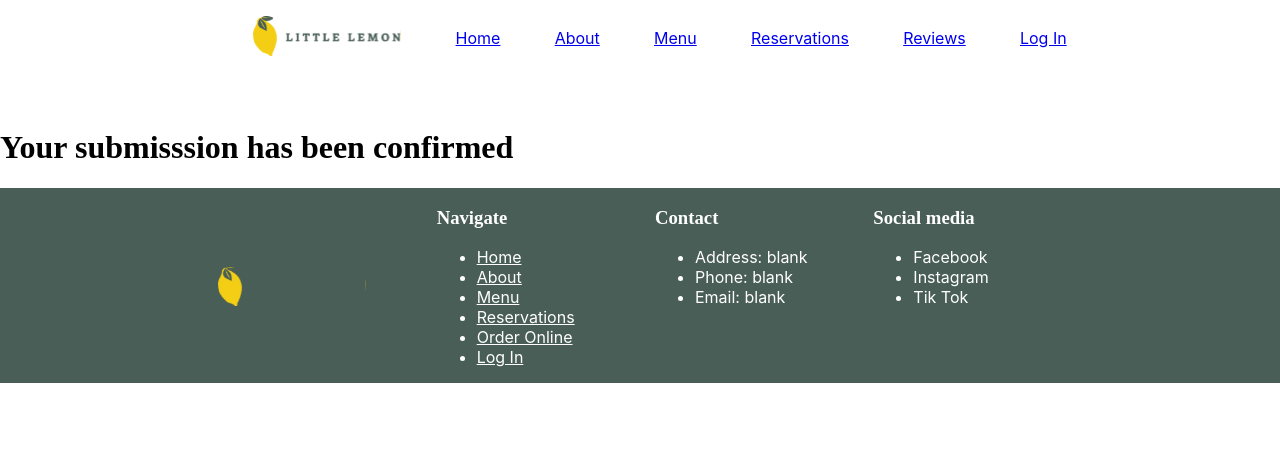
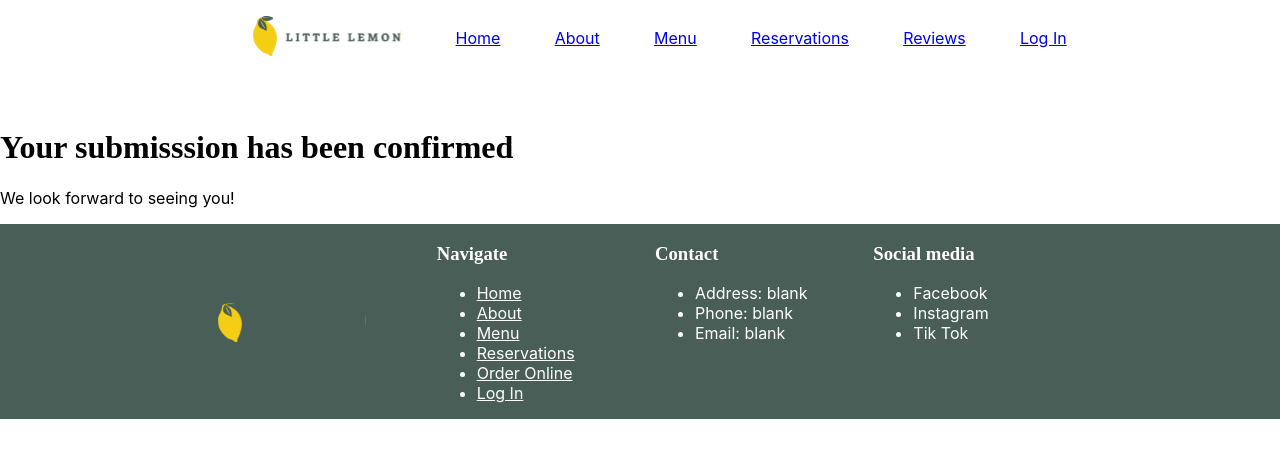
Before and after one commit to StaaleKarlstad/LittleLemon, a React (Create React App) app in the folder capstone/: page /submit in a window 1280 px wide. Shown: the top 458 px of the page. Built offline with nearby package versions, Linux system fonts and the light colour scheme.

Commit message:
Rename component

```diff
--- /dev/null
+++ b/capstone/src/components/ConfirmBooking.js
@@ -0,0 +1,8 @@
+export default function ConfirmBooking() {
+    return (
+        <div className='booking-conifrmation'>
+            <h1>Your submisssion has been confirmed</h1>
+            <p>We look forward to seeing you!</p>
+        </div>
+    )
+}
--- a/capstone/src/components/Main.js
+++ b/capstone/src/components/Main.js
@@ -5,8 +5,9 @@ import About from './About.js'
 import { createBrowserRouter, RouterProvider } from "react-router-dom";
 import Wrapper from './Wrapper.js';
 import Booking from './Booking.js';
-import Submit from './Submit.js';
+import Submit from './ConfirmBooking.js';
 import Error from './Error.js';
+import ConfirmBooking from './ConfirmBooking.js';
 
 const router = createBrowserRouter([
     {
@@ -37,7 +38,7 @@ const router = createBrowserRouter([
     },
     {
         path: '/submit',
-        element: <Wrapper><Submit></Submit></Wrapper>
+        element: <Wrapper><ConfirmBooking/></Wrapper>
     }
 ])
 
```
